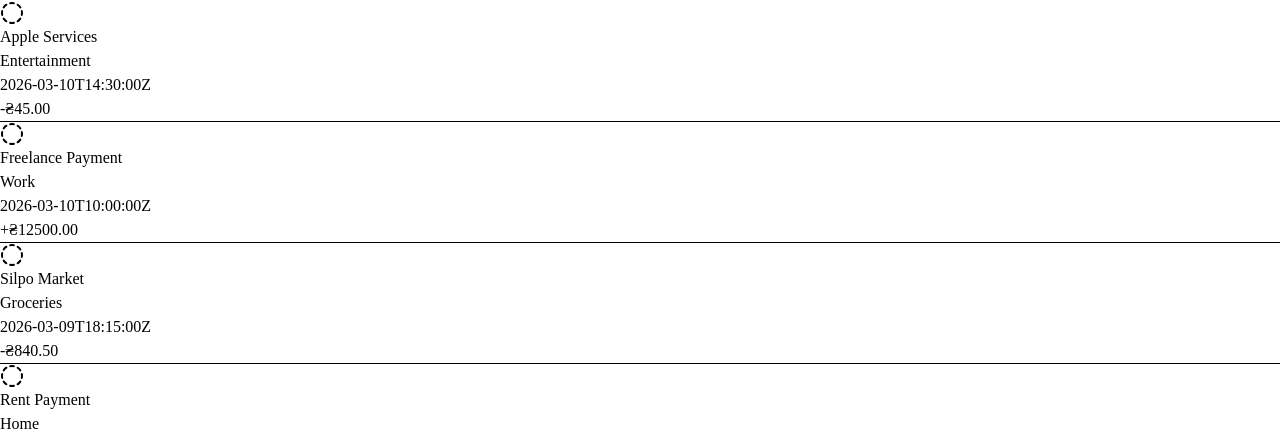
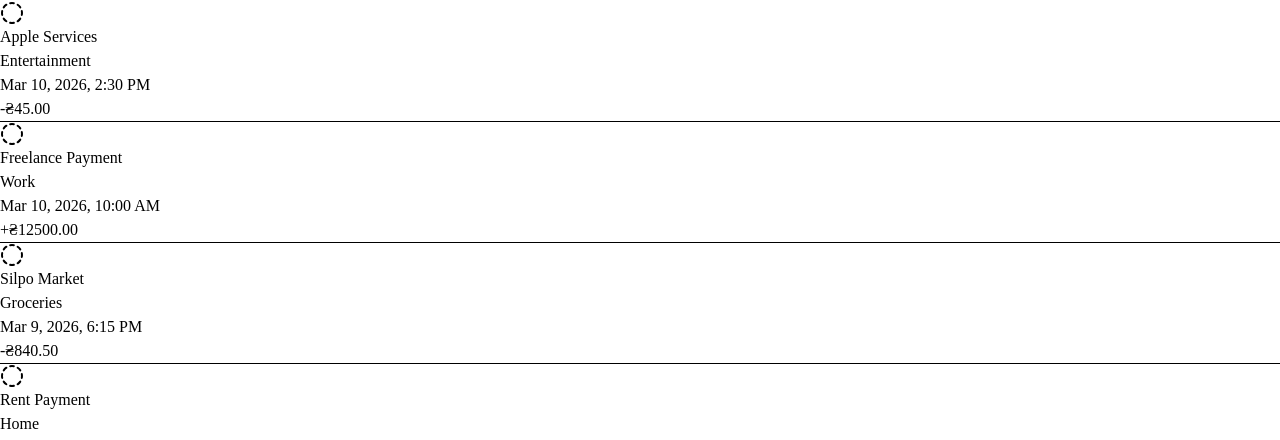
Before and after one commit to ileegant/finance-app, a React app: page / in a window 1280 px wide. Shown: the part 359-799 px from the top of the page. Built offline with nearby package versions, Linux system fonts and the light colour scheme; the HTML template or start-up script is replaced by a standard one.

Commit message:
feat: implement date formatting utility using Intl API

```diff
--- a/src/components/dashboard/TransactionItem.tsx
+++ b/src/components/dashboard/TransactionItem.tsx
@@ -1,5 +1,6 @@
 import { CircleDashed } from "lucide-react";
 import type { Transaction } from "../../data/mockTransactions";
+import { formatDate } from "../../utils/formatDate";
 
 interface TransactionItemProps {
   transaction: Transaction;
@@ -16,7 +17,9 @@
           <div>
             <h6>{title}</h6>
             <p className="text-xs">{category}</p>
-            <p className="text-xs text-neutral-500">{date}</p>
+            <p className="text-xs text-neutral-500">
+              {formatDate(new Date(date))}
+            </p>
           </div>
         </div>
         <p className={type === "income" ? "text-green-500" : "text-red-500"}>
--- /dev/null
+++ b/src/utils/formatDate.ts
@@ -0,0 +1,6 @@
+export function formatDate(date: Date | number) {
+  return new Intl.DateTimeFormat("en-US", {
+    dateStyle: "medium",
+    timeStyle: "short",
+  }).format(date);
+}
```
